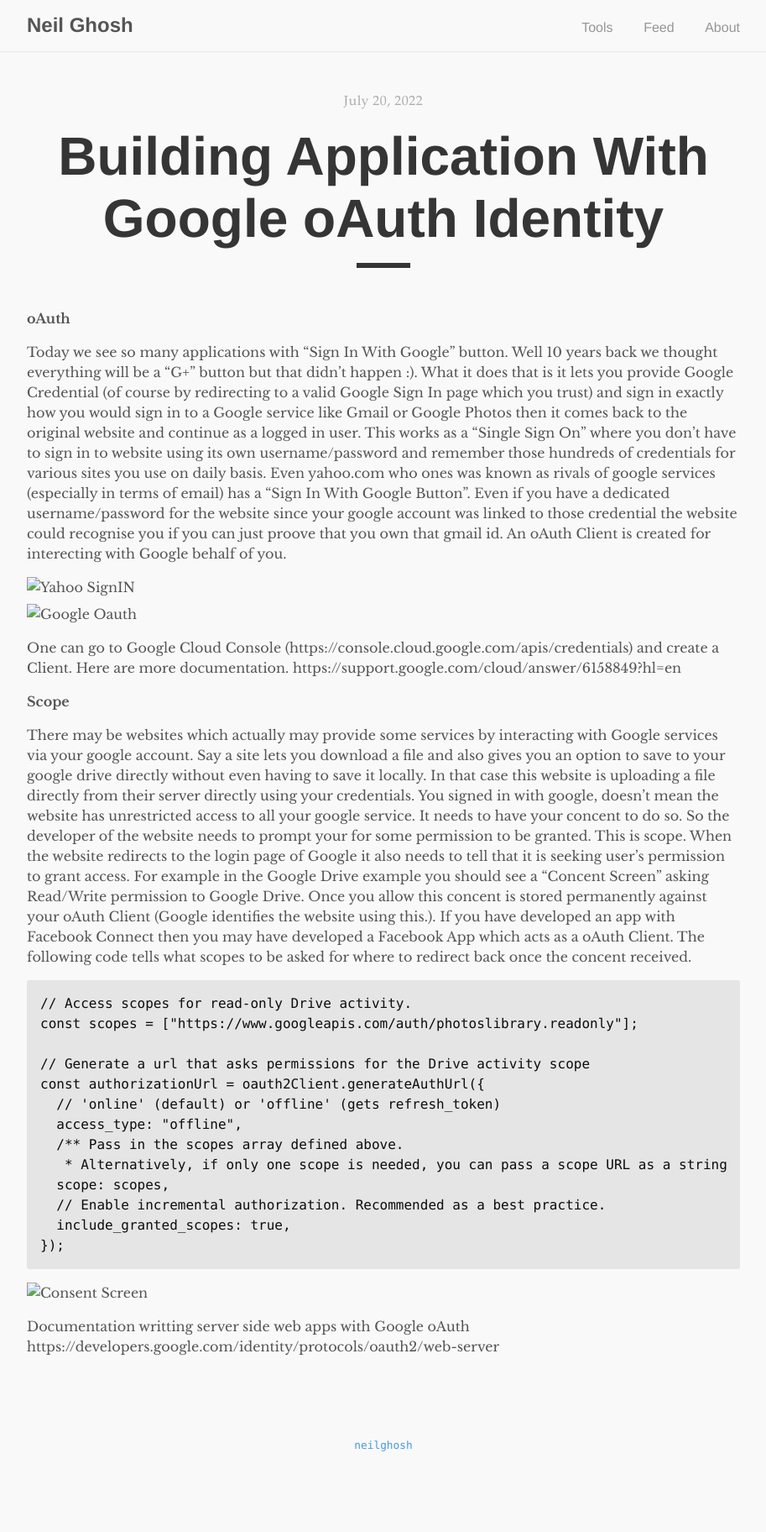
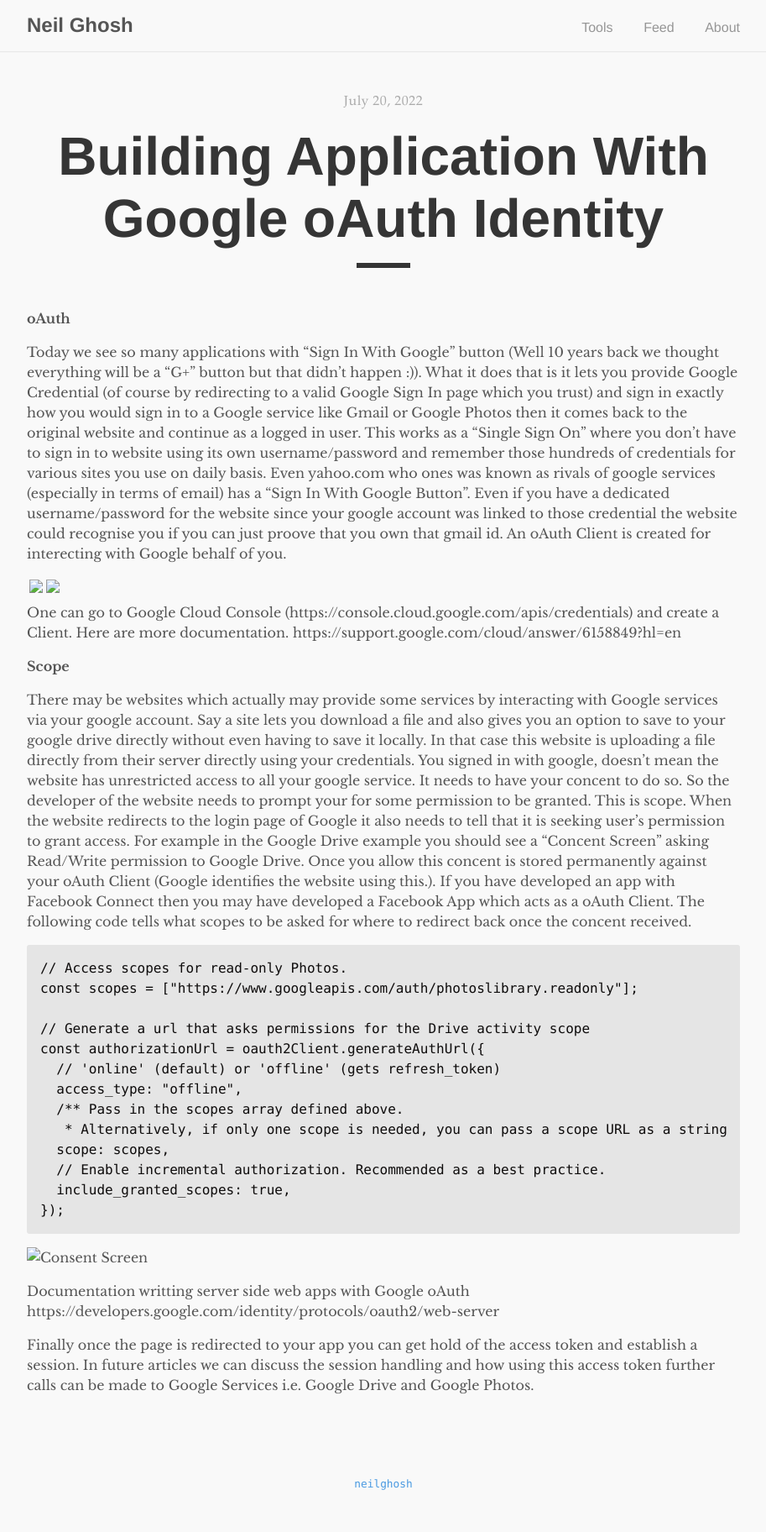
Before and after one commit to neilghosh/neilghosh.github.io, a Jekyll site: the page built from _posts/2022/2022-07-20-building-application-with-google-oauth-identity.md, in a window 1280 px wide. Shown: the whole page at 84% size, without its empty margins (183-1096 px from the left). Built offline with Jekyll 4.4.1, drawn with Linux system fonts in a browser that asks for light colours; a script that is not in the unit is left out; before the commit the page ends 1778 px from its top, so only the background shows below that.

Commit message:
Update 2022-07-20-building-application-with-google-oauth-identity.md

````diff
--- a/_posts/2022/2022-07-20-building-application-with-google-oauth-identity.md
+++ b/_posts/2022/2022-07-20-building-application-with-google-oauth-identity.md
@@ -5,32 +5,25 @@
 ---
 **oAuth**
 
-Today we see so many applications with "Sign In With Google" button. Well 10 years back we thought everything will be a "G+" button but that didn't happen :).
-What it does that is it lets you provide Google Credential (of course by redirecting to a valid Google Sign In page which you trust) and sign in exactly how you would
-sign in to a Google service like Gmail or Google Photos then it comes back to the original website and continue as a logged in user. This works as a "Single Sign On" where
-you don't have to sign in to website using its own username/password and remember those hundreds of credentials for various sites you use on daily basis. Even yahoo.com
-who ones was known as rivals of google services (especially in terms of email) has a "Sign In With Google Button". Even if you have a dedicated username/password
-for the website since your google account was linked to those credential the website could recognise you if you can just proove that you own that gmail id. An oAuth Client
-is created for interecting with Google behalf of you.
+Today we see so many applications with "Sign In With Google" button (Well 10 years back we thought everything will be a "G+" button but that didn't happen :)). What it does that is it lets you provide Google Credential (of course by redirecting to a valid Google Sign In page which you trust) and sign in exactly how you would sign in to a Google service like Gmail or Google Photos then it comes back to the original website and continue as a logged in user. This works as a "Single Sign On" where you don't have to sign in to website using its own username/password and remember those hundreds of credentials for various sites you use on daily basis. Even yahoo.com who ones was known as rivals of google services (especially in terms of email) has a "Sign In With Google Button". Even if you have a dedicated username/password for the website since your google account was linked to those credential the website could recognise you if you can just proove that you own that gmail id. An oAuth Client is created for interecting with Google behalf of you.
 
-![Yahoo SignIN](./yahoo-signin.png) ![Google Oauth](./google-oauth-client.png)
+<table>
+  <tr>
+    <td>
+<img src="./yahoo-signin.png" /> </td><td> <img src="google-oauth-client.png" />
+    </td>
+    </tr>
+  </table>
 
 One can go to Google Cloud Console (https://console.cloud.google.com/apis/credentials) and create a Client. Here are more documentation.
 https://support.google.com/cloud/answer/6158849?hl=en
 
 **Scope**
 
-There may be websites which actually may provide some services by interacting with Google services via your google account. Say a site lets you download a file
-and also gives you an option to save to your google drive directly without even having to save it locally. In that case this website is uploading a
-file directly from their server directly using your credentials. You signed in with google, doesn't mean the website has unrestricted access to all your google
-service. It needs to have your concent to do so. So the developer of the website needs to prompt your for some permission to be granted. This is scope.
-When the website redirects to the login page of Google it also needs to tell that it is seeking user's permission to grant access. For example in the Google Drive example
-you should see a "Concent Screen" asking Read/Write permission to Google Drive. Once you allow this concent is stored permanently against your oAuth Client (Google identifies the website using this.).
-If you have developed an app with Facebook Connect then you may have developed a Facebook App which acts as a oAuth Client.
-The following code tells what scopes to be asked for where to redirect back once the concent received.
+There may be websites which actually may provide some services by interacting with Google services via your google account. Say a site lets you download a file and also gives you an option to save to your google drive directly without even having to save it locally. In that case this website is uploading a file directly from their server directly using your credentials. You signed in with google, doesn't mean the website has unrestricted access to all your google service. It needs to have your concent to do so. So the developer of the website needs to prompt your for some permission to be granted. This is scope. When the website redirects to the login page of Google it also needs to tell that it is seeking user's permission to grant access. For example in the Google Drive example you should see a "Concent Screen" asking Read/Write permission to Google Drive. Once you allow this concent is stored permanently against your oAuth Client (Google identifies the website using this.). If you have developed an app with Facebook Connect then you may have developed a Facebook App which acts as a oAuth Client. The following code tells what scopes to be asked for where to redirect back once the concent received.
 
 ```
-// Access scopes for read-only Drive activity.
+// Access scopes for read-only Photos.
 const scopes = ["https://www.googleapis.com/auth/photoslibrary.readonly"];
 
 // Generate a url that asks permissions for the Drive activity scope
@@ -49,3 +42,5 @@
 
 Documentation writting server side web apps with Google oAuth
 https://developers.google.com/identity/protocols/oauth2/web-server
+
+Finally once the page is redirected to your app you can get hold of the access token and establish a session. In future articles we can discuss the session handling and how using this access token further calls can be made to Google Services i.e. Google Drive and Google Photos.
````
